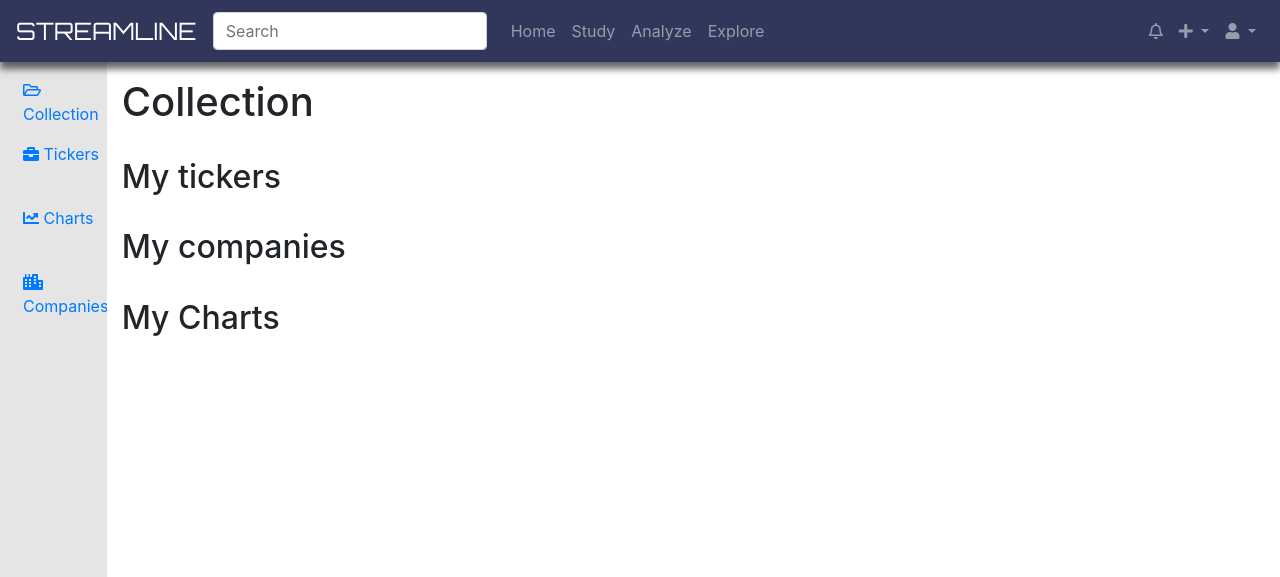
After one commit to kkarandasheva/Streamline, a Django app: page /home/collection/ in a window 1280 px wide. The commit adds this page. Shown: the top 577 px of the page. Run offline with Django 3.2, Linux system fonts and the light colour scheme; the visitor is signed in with stand-in values (Sample User, id 1); data that the repository does not hold is empty; some libraries are stand-ins or nearby versions.

Commit message:
Collections page added.

```diff
--- a/stocks/static/css/stocks.css
+++ b/stocks/static/css/stocks.css
@@ -39,10 +39,6 @@
 }
 
 
-h1, h2, h3, h4 {
-    font-family: 'Orbitron';
-}
-
 .save {
     float: right;
 }
--- a/stocks/templates/stocks/home.html
+++ b/stocks/templates/stocks/home.html
@@ -4,6 +4,12 @@
     <!-- Start of Sidebar -->
     <div class="sidebar-sticky mt-2 ml-n2">
         <ul class="nav flex-column">
+            <li class="nav-item">
+                <a class="nav-link" href="{% url 'home_collection' %}">
+                    <span class="far fa-folder-open fa-vc"></span>
+                    Collection
+                </a>
+            </li>
             <li class="nav-item">
                 <a class="nav-link" href="{% url 'home_tickers' %}">
                     <span class="fas fa-briefcase fa-vc"></span>
@@ -22,12 +28,6 @@
                     Companies
                 </a>
             </li>
-            <li class="nav-item">
-                <a class="nav-link" href="#">
-                    <span class="far fa-folder-open fa-vc"></span>
-                    Collection
-                </a>
-            </li>
         </ul>
     </div>
     <!-- End of Sidebar -->
--- /dev/null
+++ b/stocks/templates/stocks/home_collection.html
@@ -0,0 +1,26 @@
+{% extends 'stocks/home.html' %}
+
+{% block content %}
+    <h1>Collection</h1>
+    <br>
+    <h2>My tickers</h2>
+    {% for ticker in tickers %}
+        <div class="ticker">
+            <h5><a href="">{{ ticker.name }}</a></h5>
+        </div>
+    {% endfor %}
+    <br>
+    <h2>My companies</h2>
+    {% for ticker in tickers %}
+        <div class="ticker">
+            <h5><a href="">{{ ticker.name }}</a></h5>
+        </div>
+    {% endfor %}
+    <br>
+    <h2>My Charts</h2>
+    {% for ticker in tickers %}
+        <div class="ticker">
+            <h5><a href="">{{ ticker.name }}</a></h5>
+        </div>
+    {% endfor %}
+{% endblock %}
--- a/stocks/urls.py
+++ b/stocks/urls.py
@@ -4,6 +4,7 @@ from . import views
 urlpatterns = [
     path('', views.home_page, name='home_page'),
     path('home/', views.home_page, name='home_page'),
+    path('home/collection/', views.home_collection, name='home_collection'),
     path('home/tickers/', views.home_tickers, name='home_tickers'),
     path('study/', views.study_page, name='study_page'),
     path('analyze/', views.analyze_page, name='analyze_page'),
--- a/stocks/views.py
+++ b/stocks/views.py
@@ -8,6 +8,12 @@ from .models import Ticker
 @login_required
 def home_page(request):
     return render(request, 'stocks/home.html', {})
+
+
+@login_required
+def home_collection(request):
+    tickers = Ticker.objects.order_by('name')
+    return render(request, 'stocks/home_collection.html', {'tickers': tickers})
 
 
 @login_required
```
